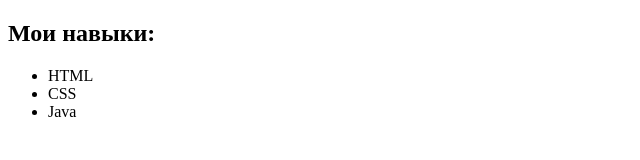
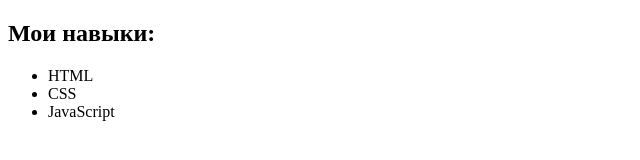
Before and after one commit to markot-1/test, a plain HTML site: page index.html in a window 1280 px wide. Shown: the full height of the page, 0-640 px from the left. Drawn offline with Linux system fonts and the light colour scheme.

Commit message:
modified

```diff
--- a/index.html
+++ b/index.html
@@ -11,7 +11,7 @@
             <ul class="card-list">
                 <li>HTML</li>
                 <li>CSS</li>
-                <li>Java</li>
+                <li>JavaScript</li>
             </ul>
 </body>
 </html>
```
